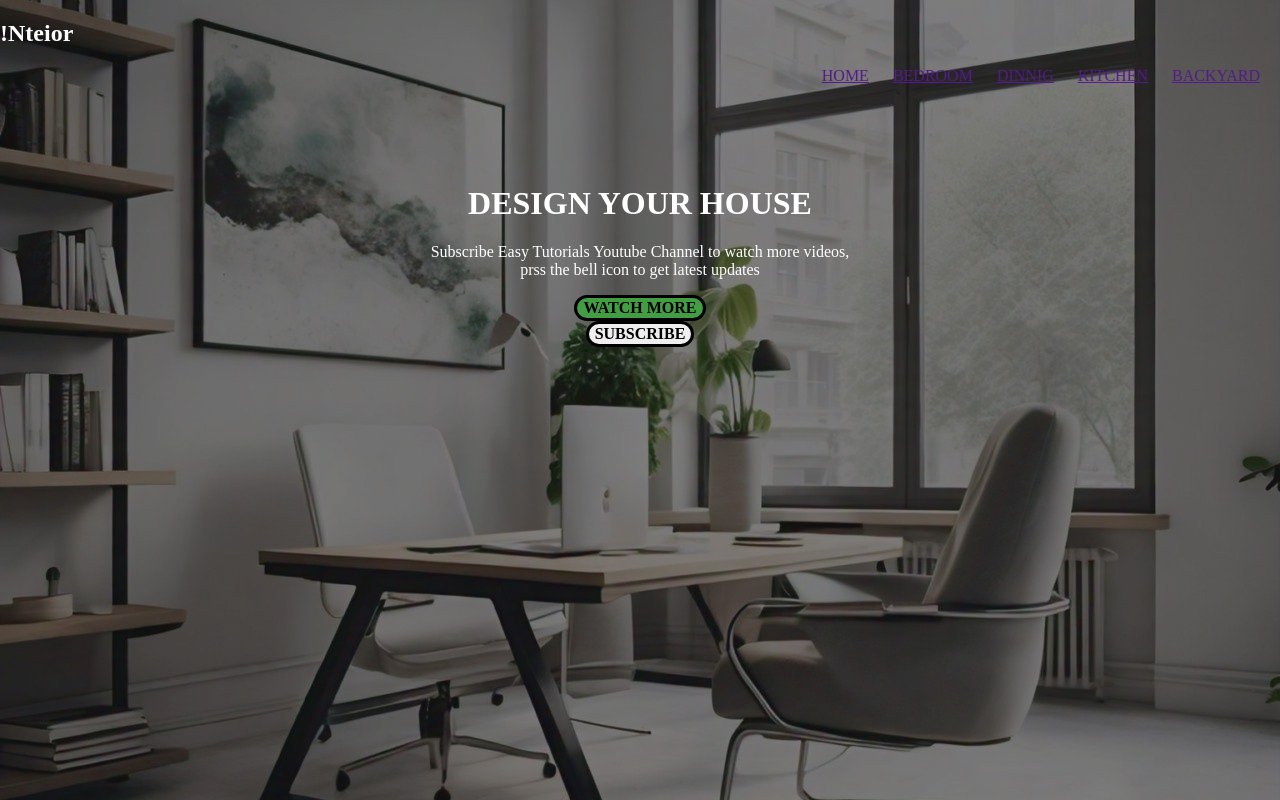
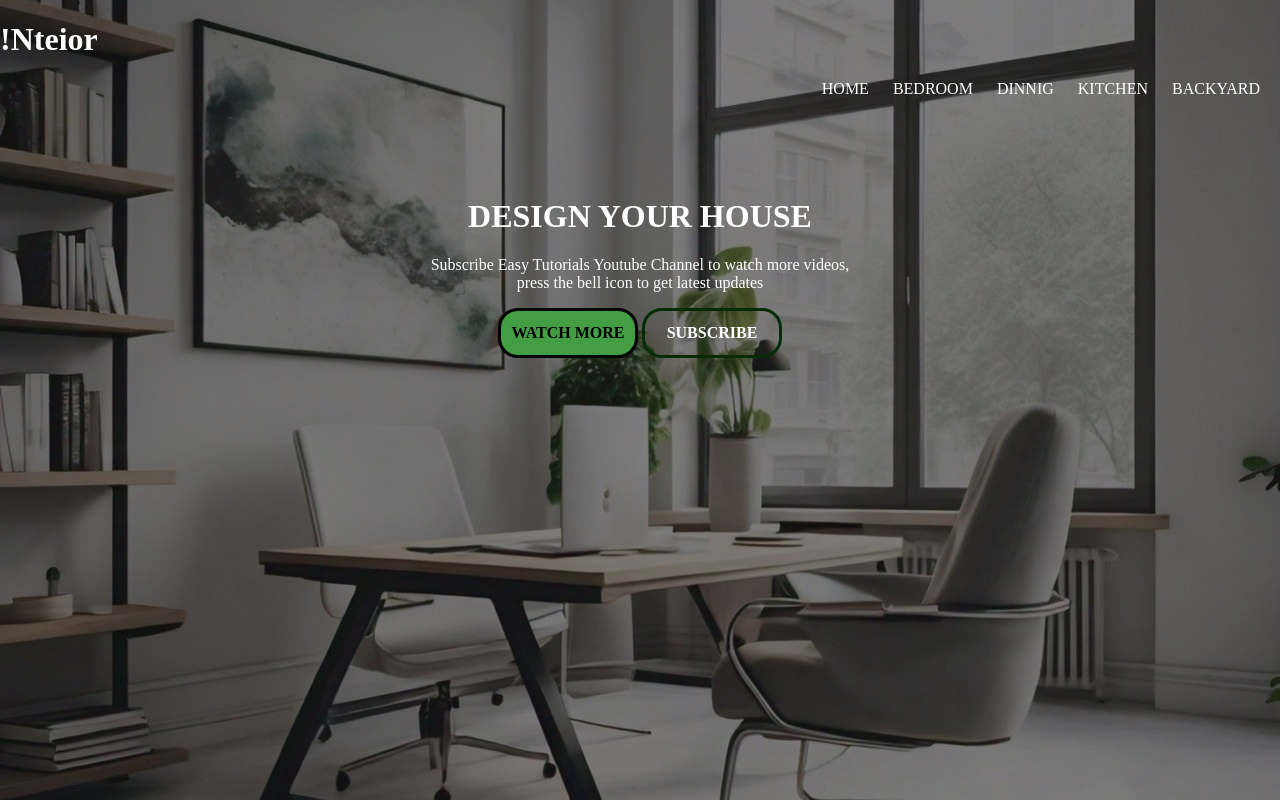
Before and after one commit to YumnaShams0623/Class_Task_2, a plain HTML site: page index.html in a window 1280 px wide. Drawn offline with Linux system fonts and the light colour scheme.

Commit message:
class task using html & Css

```diff
--- a/index.html
+++ b/index.html
@@ -9,7 +9,7 @@
 <body>
 
       <header>
-        <h2>!Nteior</h2>
+        <h1>!Nteior</h1>
         <nav>
             <a href="">Home</a>
             <a href="">Bedroom</a>
@@ -20,14 +20,16 @@
       </header>
       <div id="content">
         <h1>DESIGN YOUR HOUSE</h1>
-       <p>Subscribe Easy Tutorials Youtube Channel to watch more videos,<br>
-                     prss the bell icon to get latest updates</p>
+         <p>Subscribe Easy Tutorials Youtube Channel to watch more videos,<br>
+                     press the bell icon to get latest updates</p>
+                     <div id="buttons">
+                        <button style="background-color: rgb(67, 157, 67);" >WATCH MORE</button>
+                        <button  style="background-color: transparent; color: white; border: 3px solid rgb(5, 44, 5);">SUBSCRIBE</button>
+                      </div>
+      </div>
 
-      </div>
-      <div id="buttons">
-        <button style="background-color: rgb(67, 157, 67);">WATCH MORE</button>
-        <button>SUBSCRIBE</button>
-      </div>
+
+
 
 </body>
 </html>
--- a/style.css
+++ b/style.css
@@ -8,8 +8,8 @@ body{
      padding: 0px;
 
 }
-h2{
-    font-size: x-large;
+h1{
+    font-size: xx-large;
     color: white;
 }
 header{
@@ -18,20 +18,21 @@ header{
     height: 60px;
     margin: 0px;
     display: inline;
+
+
 }
 nav{
     padding-right: 20px;
     text-align: right;
-   word-spacing: 20px;
-   border-bottom: green;
-   text-transform: uppercase;
-   color: white;
-   text-decoration: none;
+    word-spacing: 20px;
+    border-bottom: green;
+    text-transform: uppercase;
+
 
 }
-nav:hover{
-    color: green;
-}
+
+
+
 #content{
     /* padding: 250px;/ */
     text-align: center;
@@ -41,12 +42,12 @@ nav:hover{
 }
 
 button{
-    display: block;
-    margin: 0 auto;
+   display: inline;
+    margin : 0 auto;
     border-radius: 20px;
     border: 3px solid black;
-    /* width: 140px;
-    height:50px ; */
+    width: 140px;
+    height:50px ;
     font-weight: bold;
     font-size: medium;
     font-family: 'Times New Roman', Times, serif;
@@ -57,6 +58,13 @@ button{
 button:hover{
     background-color: cornflowerblue;
 }
-button:active{
-    background-color: red;
+a{
+    color: white;
+    text-decoration: none;
+    padding: 0px;
+    margin-top: 0px;
+
 }
+a:focus{
+border-bottom: 5px solid green;
+}
```
